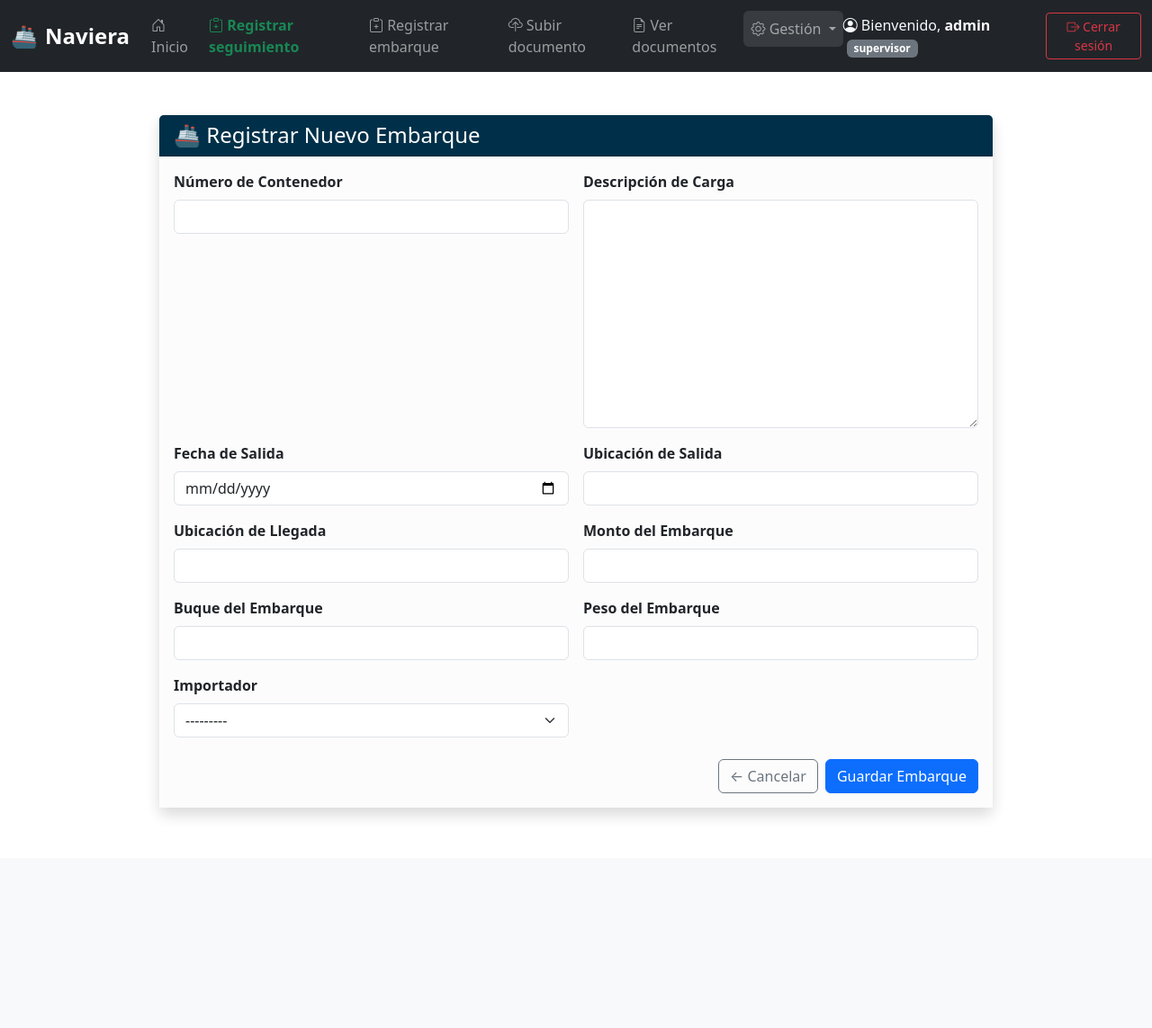
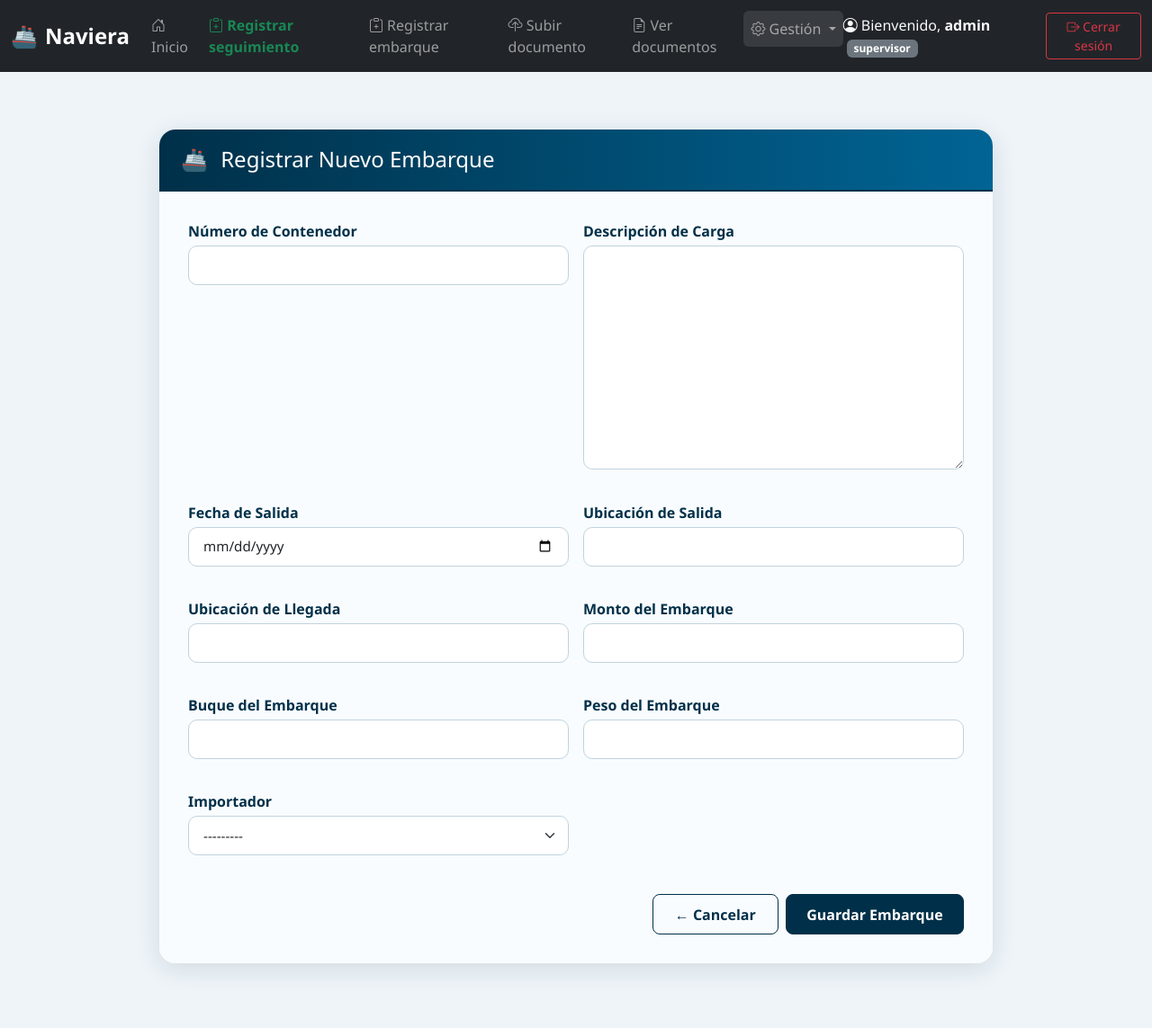
Before and after one commit to mf21015/Proyecto_naviera, a Django app: page /embarques/nuevo/ in a window 1280 px wide. Shown: the whole page at 90% size. Before the commit the page ends 907 px from the top, so only its background shows below. Run offline with Django 5.2, Linux system fonts and the light colour scheme; a user stored in the database is signed in; data that the repository does not hold is empty.

Commit message:
Update formulario_embarque.html

```diff
--- a/DjangoProject/gestion/templates/gestion/formulario_embarque.html
+++ b/DjangoProject/gestion/templates/gestion/formulario_embarque.html
@@ -1,51 +1,160 @@
 {% extends 'gestion/base.html' %}
 {% load form_tags %}
+
 {% block content %}
-<div class="container py-4">
+<style>
+  body {
+    background-color: #eef4f8;
+    font-family: 'Segoe UI', sans-serif;
+  }
+
+  .container {
+    padding-top: 2.5rem;
+    padding-bottom: 2.5rem;
+  }
+
+  .card {
+    border-radius: 18px;
+    overflow: hidden;
+    box-shadow: 0 6px 28px rgba(0, 48, 73, 0.12);
+    transition: transform 0.2s ease, box-shadow 0.3s ease;
+    border: none;
+  }
+
+  .card:hover {
+    box-shadow: 0 8px 36px rgba(0, 48, 73, 0.2);
+    transform: scale(1.01);
+  }
+
+  .card-header {
+    background: linear-gradient(to right, #003049, #006494);
+    color: #ffffff;
+    font-weight: 700;
+    font-size: 1.6rem;
+    padding: 1.2rem 1.5rem;
+    border-bottom: 2px solid #003049;
+  }
+
+  .card-body {
+    background-color: #f9fcfe;
+    padding: 2rem;
+  }
+
+  h4.mb-0::before {
+    content: "🚢 ";
+    margin-right: 0.5rem;
+  }
+
+  label.form-label {
+    color: #003049;
+    font-weight: 600;
+    font-size: 1rem;
+    margin-bottom: 0.25rem;
+    display: block;
+  }
+
+  .form-control,
+  .form-select {
+    border-radius: 10px;
+    border: 1px solid #c0d3df;
+    background-color: #ffffff;
+    padding: 0.6rem 1rem;
+    font-size: 0.95rem;
+    transition: all 0.3s ease-in-out;
+  }
+
+  .form-control:focus,
+  .form-select:focus {
+    border-color: #0077b6;
+    box-shadow: 0 0 0 0.2rem rgba(0, 119, 182, 0.25);
+    outline: none;
+  }
+
+  .btn-primary {
+    background-color: #003049;
+    border-color: #003049;
+    border-radius: 8px;
+    font-weight: 600;
+    font-size: 1rem;
+    padding: 0.6rem 1.4rem;
+    transition: background-color 0.3s ease, border-color 0.3s ease;
+  }
+
+  .btn-primary:hover {
+    background-color: #001d2d;
+    border-color: #001d2d;
+  }
+
+  .btn-outline-secondary {
+    border-radius: 8px;
+    font-weight: 600;
+    font-size: 1rem;
+    padding: 0.6rem 1.4rem;
+    color: #003049;
+    border: 1px solid #003049;
+    transition: background-color 0.3s ease, color 0.3s ease;
+  }
+
+  .btn-outline-secondary:hover {
+    background-color: #003049;
+    color: #ffffff;
+  }
+
+  .row.g-3 .col-md-6 {
+    margin-bottom: 1.2rem;
+  }
+
+  .d-grid .btn {
+    min-width: 140px;
+  }
+
+</style>
+
+<div class="container">
   <div class="row justify-content-center">
     <div class="col-md-10">
-      <div class="card shadow border-0">
-        <div class="card-header text-white" style="background-color: #003049;">
-          <h4 class="mb-0">🚢 Registrar Nuevo Embarque</h4>
+      <div class="card">
+        <div class="card-header">
+          <h4 class="mb-0">Registrar Nuevo Embarque</h4>
         </div>
-        <div class="card-body bg-light-subtle">
+        <div class="card-body">
           <form method="POST">
             {% csrf_token %}
             <div class="row g-3">
               <div class="col-md-6">
-                <label class="form-label fw-semibold">Número de Contenedor</label>
+                <label class="form-label">Número de Contenedor</label>
                 {{ form.numero_contenedor|add_class:"form-control" }}
               </div>
               <div class="col-md-6">
-                <label class="form-label fw-semibold">Descripción de Carga</label>
+                <label class="form-label">Descripción de Carga</label>
                 {{ form.descripcion_carga|add_class:"form-control" }}
               </div>
               <div class="col-md-6">
-                <label class="form-label fw-semibold">Fecha de Salida</label>
+                <label class="form-label">Fecha de Salida</label>
                 {{ form.fecha_salida|add_class:"form-control" }}
               </div>
               <div class="col-md-6">
-                <label class="form-label fw-semibold">Ubicación de Salida</label>
+                <label class="form-label">Ubicación de Salida</label>
                 {{ form.ubicacion_salida|add_class:"form-control" }}
               </div>
               <div class="col-md-6">
-                <label class="form-label fw-semibold">Ubicación de Llegada</label>
+                <label class="form-label">Ubicación de Llegada</label>
                 {{ form.ubicacion_llegada|add_class:"form-control" }}
               </div>
               <div class="col-md-6">
-                <label class="form-label fw-semibold">Monto del Embarque</label>
+                <label class="form-label">Monto del Embarque</label>
                 {{ form.monto_embarque|add_class:"form-control" }}
               </div>
               <div class="col-md-6">
-                <label class="form-label fw-semibold">Buque del Embarque</label>
+                <label class="form-label">Buque del Embarque</label>
                 {{ form.buque_embarque|add_class:"form-control" }}
               </div>
               <div class="col-md-6">
-                <label class="form-label fw-semibold">Peso del Embarque</label>
+                <label class="form-label">Peso del Embarque</label>
                 {{ form.peso_embarque|add_class:"form-control" }}
               </div>
               <div class="col-md-6">
-                <label class="form-label fw-semibold">Importador</label>
+                <label class="form-label">Importador</label>
                 {{ form.importador|add_class:"form-select" }}
               </div>
             </div>
```
